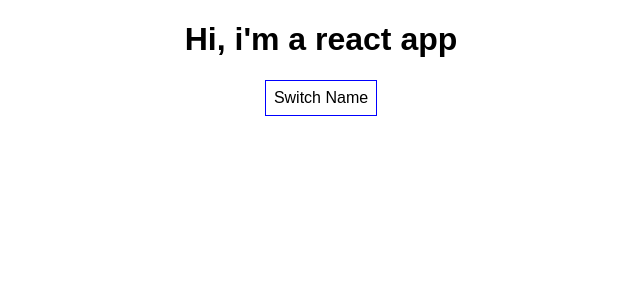
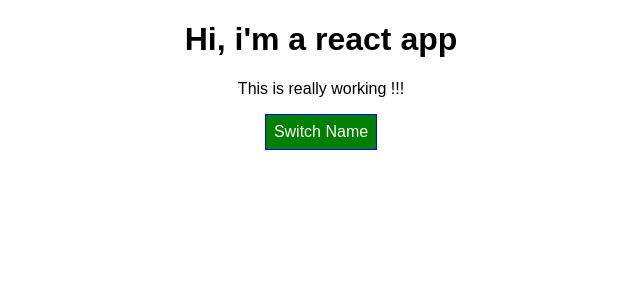
Before and after one commit to mehdikbj/react-complete-guide, a React (Create React App) app: page / in a window 1280 px wide. Shown: the top 300 px of the page, without its empty margins (319-959 px from the left). Built offline with nearby package versions, Linux system fonts and the light colour scheme.

Commit message:
Styling React Components & Elements part 1

```diff
--- a/package.json
+++ b/package.json
@@ -3,6 +3,7 @@
   "version": "0.1.0",
   "private": true,
   "dependencies": {
+    "radium": "^0.24.0",
     "react": "^16.3.1",
     "react-dom": "^16.3.1",
     "react-scripts": "1.1.4"
--- a/src/App.css
+++ b/src/App.css
@@ -1,3 +1,11 @@
 .App {
   text-align: center;
 }
+
+.red {
+  color: red;
+}
+
+.bold {
+  font-weight: bold;
+}
--- a/src/App.js
+++ b/src/App.js
@@ -7,7 +7,8 @@ class App extends Component {
   state = {
     persons: [
         { id: 'eae3', name: 'Mehdi', age: 26},
-        { id: 'erz2', name: 'Hamza', age: 22}
+        { id: 'erz2', name: 'Hamza', age: 22},
+        { id: 'ert4', name: 'Anas', age: 27}
     ],
     showPersons: false
   };
@@ -44,7 +45,8 @@ class App extends Component {
 
   render() {
     const style = {
-      backgroundColor: 'white',
+      backgroundColor: 'green',
+      color: 'white',
       font: 'inherit',
       border: '1px solid blue',
       padding: '8px',
@@ -69,11 +71,22 @@ class App extends Component {
               })}
           </div>
       );
+      style.backgroundColor = 'red';
+    };
+
+    const classes = [];
+    if (this.state.persons.length <= 2) {
+      classes.push('red');
     }
+
+      if (this.state.persons.length <= 1) {
+          classes.push('bold');
+      }
 
     return (
       <div className="App">
         <h1>Hi, i'm a react app</h1>
+        <p className={classes.join(' ')}>This is really working !!!</p>
         <button
             style={style}
             onClick={this.togglePersonHandler}>Switch Name
```
Also changed, not shown: 1 other file (tests, documents, lock files or other folders).
